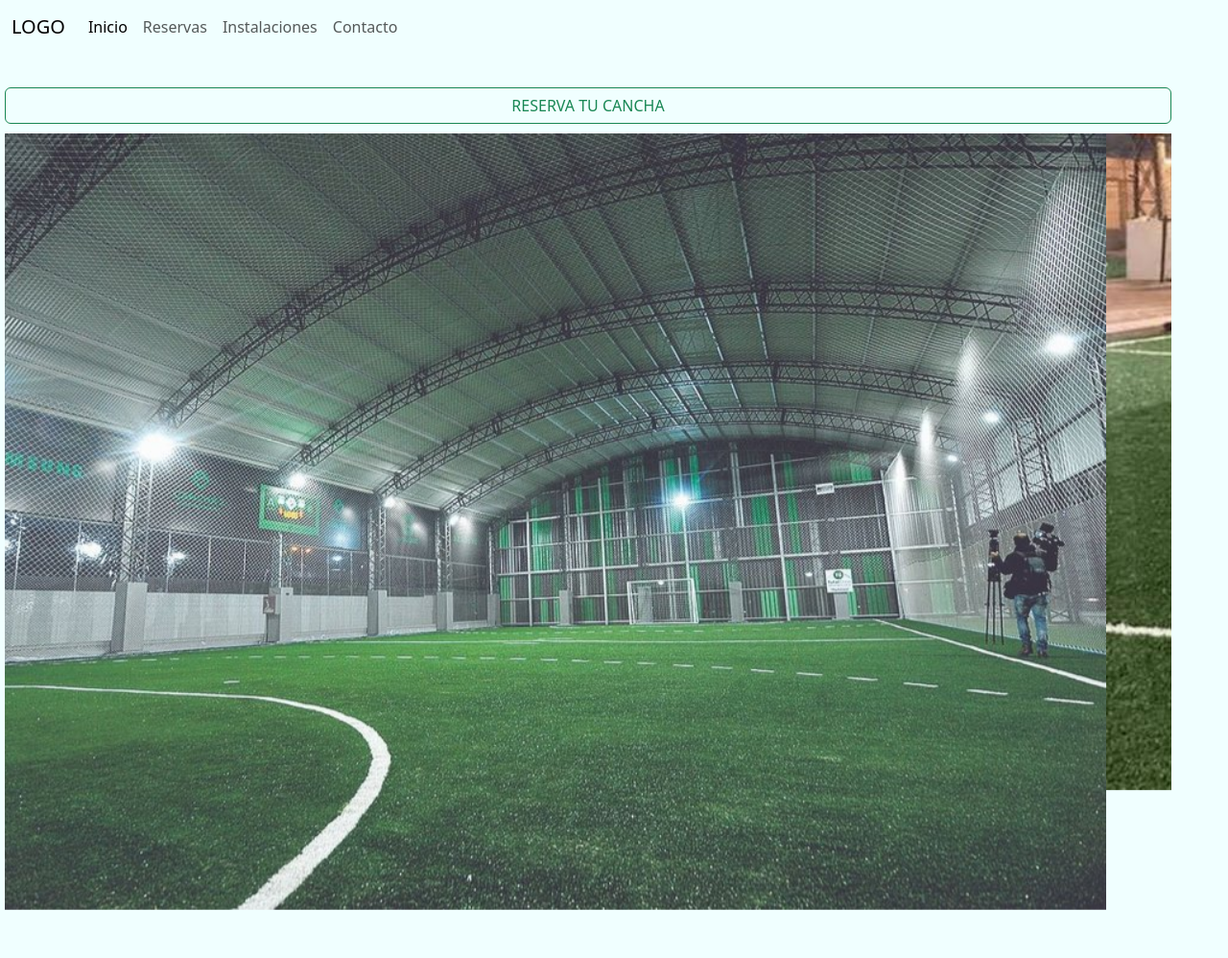
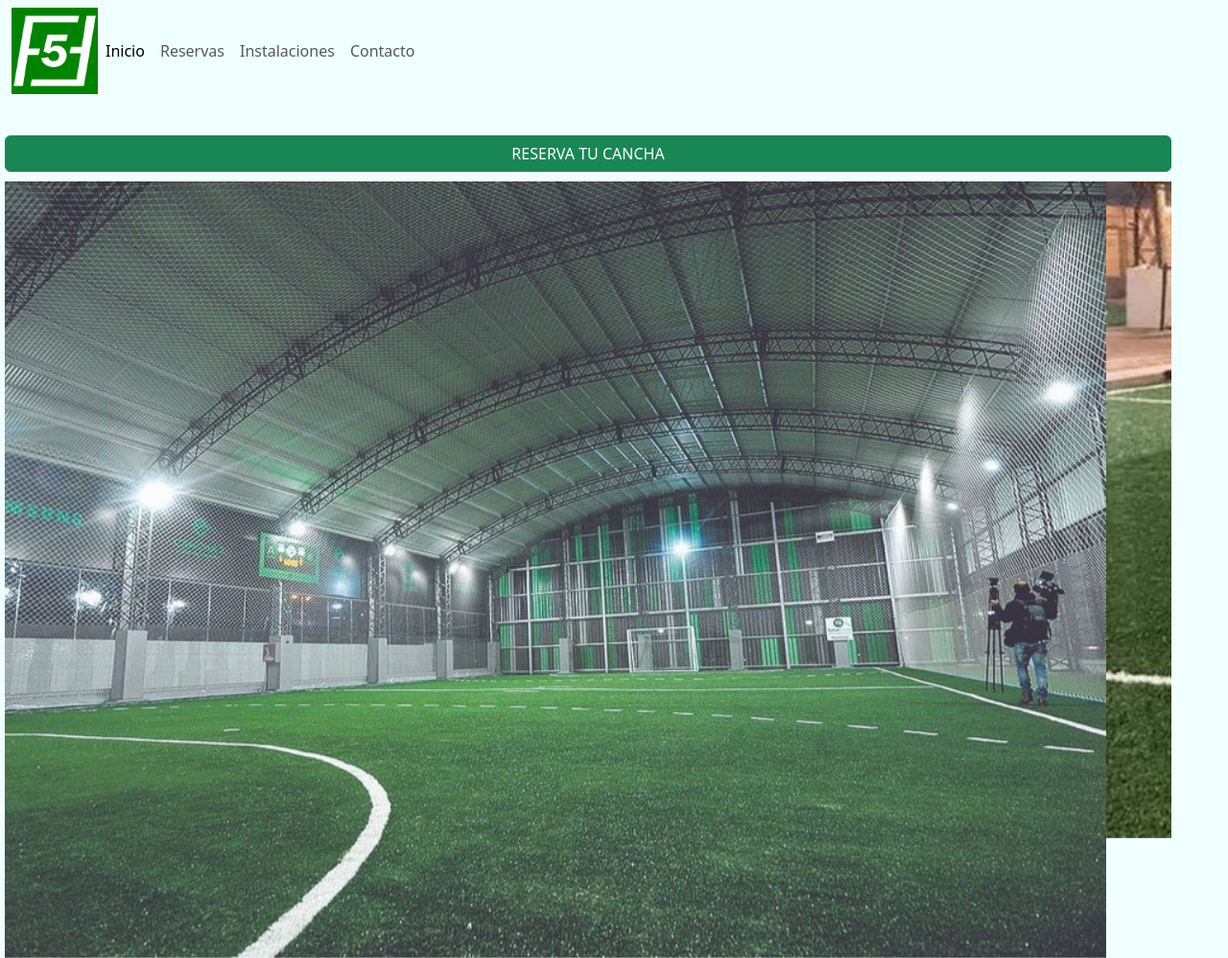
Before and after one commit to ToMartinho/2daPREENTREGAMARTINHO, a plain HTML site: page index.html in a window 1280 px wide. Shown: the whole page at 96% size. Before the commit the page ends 948 px from the top, so only its background shows below. Drawn offline with nearby package versions, Linux system fonts and the light colour scheme.

Commit message:
se agrega logotipo

```diff
--- a/css/style.css
+++ b/css/style.css
@@ -22,3 +22,7 @@
 .barra{
     background-color: azure;
 }
+
+.logo{
+    width: 90px;
+}
--- a/index.html
+++ b/index.html
@@ -18,7 +18,7 @@
     <!-- INICIO NAV BAR -->
     <nav class="navbar navbar-expand-lg barra">
         <div class="container-fluid">
-            <a class="navbar-brand" href="#">LOGO</a>
+            <img class="logo" src="img/FF5-Logo.png" alt="FF5LOGO">
             <button class="navbar-toggler" type="button" data-bs-toggle="collapse" data-bs-target="#navbarNav"
                 aria-controls="navbarNav" aria-expanded="false" aria-label="Toggle navigation">
                 <span class="navbar-toggler-icon"></span>
@@ -45,7 +45,7 @@
 
     <!-- BOTON CALL TO ACTION -->
      <div class="d-grid gap-2 col-6 mx-l action">
-        <a class="btn btn-outline-success" href="reservas.htm" role="button" >RESERVA TU CANCHA</a>
+        <a class="btn btn-success" href="reservas.htm" role="button" >RESERVA TU CANCHA</a>
     </div>
     <!-- FIN BOTON CALL TO ACTION -->
     <!-- CARRUSEL DE IMG DE CANCHAS -->
```
Also changed, not shown: reservas.htm (+1 -1 lines), img/FF5-Logo.png (added).
